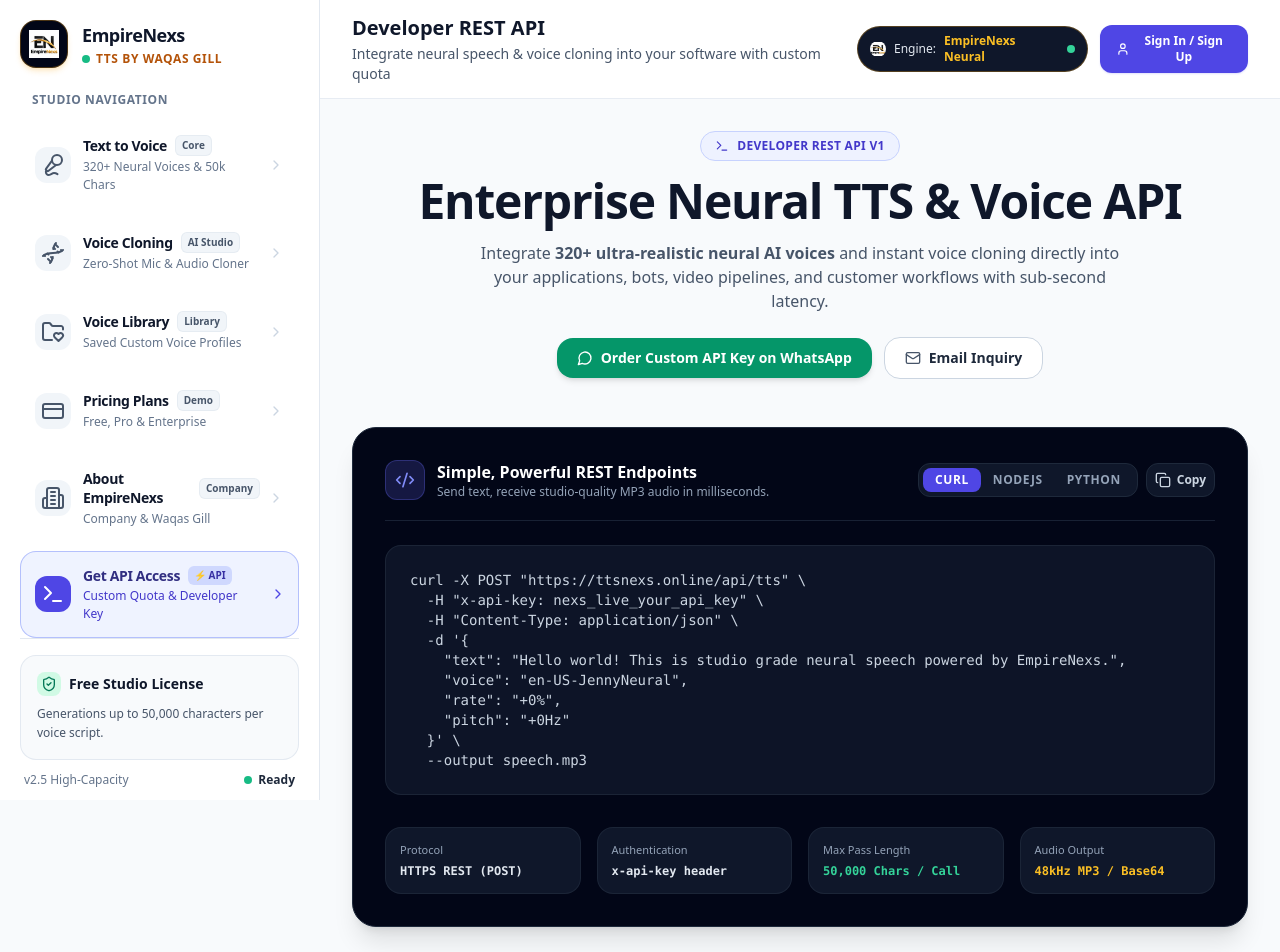
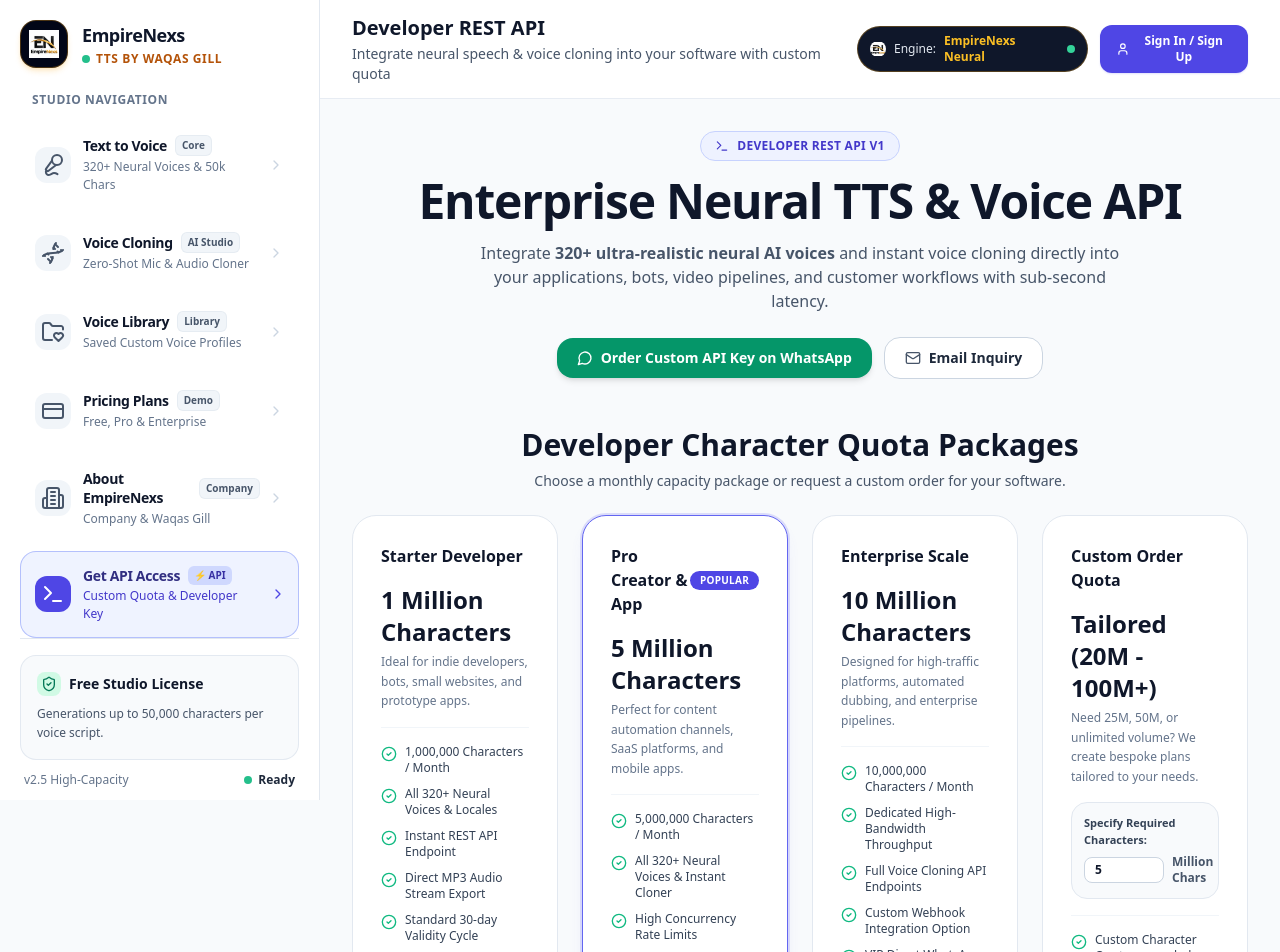
Before and after one commit to waqasgilljutt/ttsbywaqas, a Next.js app: page /api-access in a window 1280 px wide. Shown: the top 952 px of the page. Built offline with nearby package versions, Linux system fonts and the light colour scheme; no server answers.

Commit message:
remove: remove technical code snippet sample from API access page

```diff
--- a/src/components/ApiAccessPage.tsx
+++ b/src/components/ApiAccessPage.tsx
@@ -2,80 +2,15 @@
 
 import React, { useState } from 'react';
 import {
-  Code2,
   Terminal,
   Zap,
-  ShieldCheck,
   CheckCircle2,
-  Copy,
-  Check,
   MessageCircle,
   Mail,
-  ExternalLink,
-  Cpu,
-  Layers,
-  Sparkles,
-  ArrowRight,
-  Send,
 } from 'lucide-react';
 
 export function ApiAccessPage() {
-  const [copiedCode, setCopiedCode] = useState(false);
-  const [selectedLanguage, setSelectedLanguage] = useState<'curl' | 'nodejs' | 'python'>('curl');
   const [customQuotaInput, setCustomQuotaInput] = useState('5');
-
-  const curlCode = `curl -X POST "https://ttsnexs.online/api/tts" \\
-  -H "x-api-key: nexs_live_your_api_key" \\
-  -H "Content-Type: application/json" \\
-  -d '{
-    "text": "Hello world! This is studio grade neural speech powered by EmpireNexs.",
-    "voice": "en-US-JennyNeural",
-    "rate": "+0%",
-    "pitch": "+0Hz"
-  }' \\
-  --output speech.mp3`;
-
-  const nodeCode = `const response = await fetch("https://ttsnexs.online/api/tts", {
-  method: "POST",
-  headers: {
-    "x-api-key": "nexs_live_your_api_key",
-    "Content-Type": "application/json",
-  },
-  body: JSON.stringify({
-    text: "Hello world! This is studio grade neural speech.",
-    voice: "en-US-JennyNeural",
-    rate: "+0%",
-  }),
-});
-
-const audioBuffer = await response.arrayBuffer();
-// Save audioBuffer to speech.mp3`;
-
-  const pythonCode = `import requests
-
-url = "https://ttsnexs.online/api/tts"
-headers = {
-    "x-api-key": "nexs_live_your_api_key",
-    "Content-Type": "application/json"
-}
-payload = {
-    "text": "Hello world! This is studio grade neural speech.",
-    "voice": "en-US-JennyNeural",
-    "rate": "+0%"
-}
-
-response = requests.post(url, json=payload, headers=headers)
-with open("speech.mp3", "wb") as f:
-    f.write(response.content)`;
-
-  const currentCode =
-    selectedLanguage === 'curl' ? curlCode : selectedLanguage === 'nodejs' ? nodeCode : pythonCode;
-
-  const copySnippet = () => {
-    navigator.clipboard.writeText(currentCode);
-    setCopiedCode(true);
-    setTimeout(() => setCopiedCode(false), 2000);
-  };
 
   const tiers = [
     {
@@ -175,74 +110,7 @@
         </div>
       </div>
 
-      {/* Code Showcase & Interactive Documentation */}
-      <div className="p-6 sm:p-8 rounded-3xl bg-slate-950 text-white border border-slate-800 shadow-xl flex flex-col gap-6">
-        <div className="flex flex-col sm:flex-row sm:items-center justify-between gap-4 border-b border-slate-800/80 pb-5">
-          <div className="flex items-center gap-3">
-            <div className="w-10 h-10 rounded-xl bg-brand-500/20 border border-brand-500/30 flex items-center justify-center text-brand-400">
-              <Code2 className="w-5 h-5" />
-            </div>
-            <div>
-              <h3 className="text-base font-bold text-white">Simple, Powerful REST Endpoints</h3>
-              <p className="text-xs text-slate-400">Send text, receive studio-quality MP3 audio in milliseconds.</p>
-            </div>
-          </div>
 
-          <div className="flex items-center gap-2 self-start sm:self-auto">
-            <div className="inline-flex rounded-xl bg-slate-900 border border-slate-800 p-1">
-              {(['curl', 'nodejs', 'python'] as const).map((lang) => (
-                <button
-                  key={lang}
-                  type="button"
-                  onClick={() => setSelectedLanguage(lang)}
-                  className={`px-3 py-1 rounded-lg text-xs font-semibold uppercase tracking-wider transition-all ${
-                    selectedLanguage === lang
-                      ? 'bg-brand-600 text-white'
-                      : 'text-slate-400 hover:text-slate-200'
-                  }`}
-                >
-                  {lang}
-                </button>
-              ))}
-            </div>
-
-            <button
-              type="button"
-              onClick={copySnippet}
-              className="p-2 rounded-xl bg-slate-900 hover:bg-slate-800 border border-slate-800 text-slate-300 hover:text-white transition-all flex items-center gap-1.5 text-xs font-semibold"
-              title="Copy Code"
-            >
-              {copiedCode ? <Check className="w-4 h-4 text-emerald-400" /> : <Copy className="w-4 h-4" />}
-              <span className="hidden sm:inline">{copiedCode ? 'Copied!' : 'Copy'}</span>
-            </button>
-          </div>
-        </div>
-
-        {/* Code Snippet Box */}
-        <pre className="p-4 sm:p-6 rounded-2xl bg-slate-900/90 border border-slate-800/80 text-xs sm:text-sm font-mono text-slate-300 overflow-x-auto leading-relaxed">
-          <code>{currentCode}</code>
-        </pre>
-
-        {/* Quick Specs */}
-        <div className="grid grid-cols-2 sm:grid-cols-4 gap-4 pt-2">
-          <div className="p-3.5 rounded-2xl bg-slate-900 border border-slate-800/80 flex flex-col gap-1">
-            <span className="text-[11px] text-slate-400 font-medium">Protocol</span>
-            <span className="text-xs font-bold text-slate-200 font-mono">HTTPS REST (POST)</span>
-          </div>
-          <div className="p-3.5 rounded-2xl bg-slate-900 border border-slate-800/80 flex flex-col gap-1">
-            <span className="text-[11px] text-slate-400 font-medium">Authentication</span>
-            <span className="text-xs font-bold text-slate-200 font-mono">x-api-key header</span>
-          </div>
-          <div className="p-3.5 rounded-2xl bg-slate-900 border border-slate-800/80 flex flex-col gap-1">
-            <span className="text-[11px] text-slate-400 font-medium">Max Pass Length</span>
-            <span className="text-xs font-bold text-emerald-400 font-mono">50,000 Chars / Call</span>
-          </div>
-          <div className="p-3.5 rounded-2xl bg-slate-900 border border-slate-800/80 flex flex-col gap-1">
-            <span className="text-[11px] text-slate-400 font-medium">Audio Output</span>
-            <span className="text-xs font-bold text-amber-400 font-mono">48kHz MP3 / Base64</span>
-          </div>
-        </div>
-      </div>
 
       {/* Quota & Pricing Tiers */}
       <div className="flex flex-col gap-6">
```
